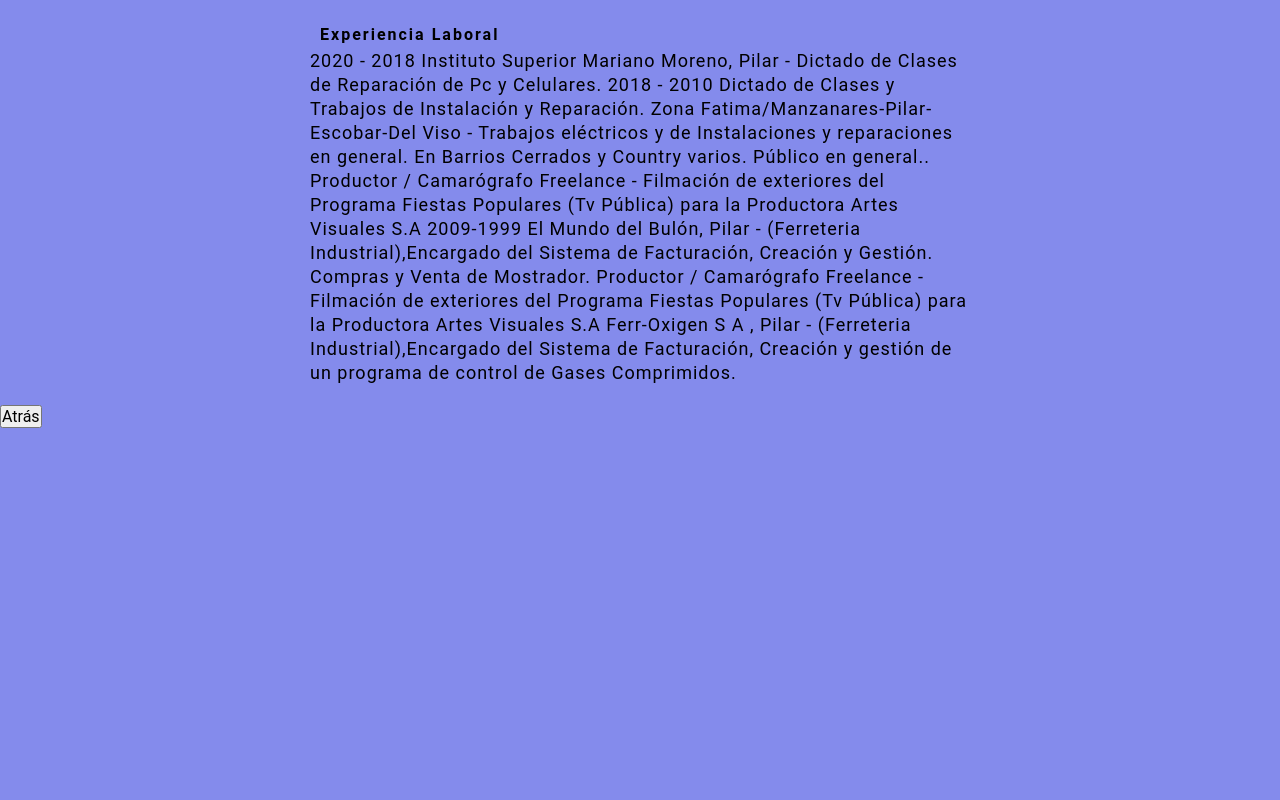
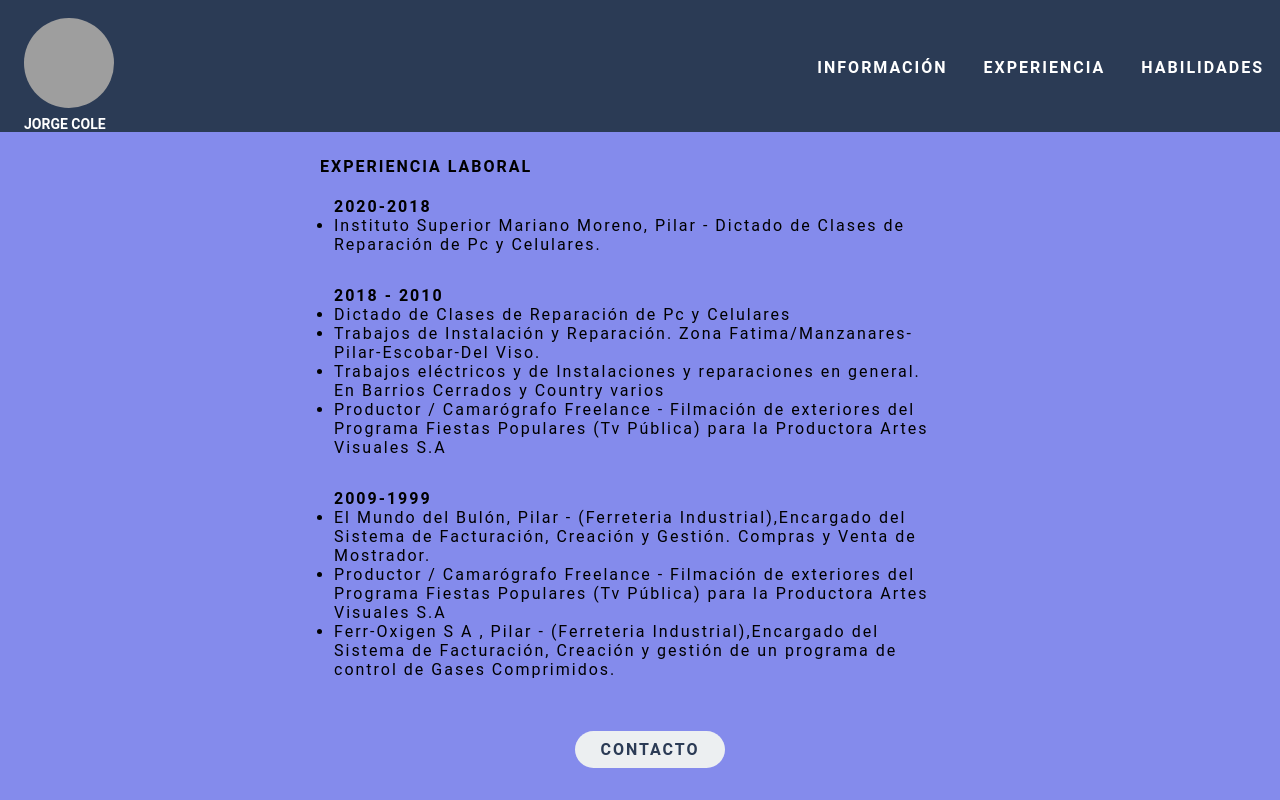
Before and after one commit to profe1968/profe1968.github.io, a plain HTML site: page experiencia.html in a window 1280 px wide. Drawn offline with Linux system fonts and the light colour scheme; grey boxes are pictures that could not be loaded.

Commit message:
Update experiencia.html

```diff
--- a/experiencia.html
+++ b/experiencia.html
@@ -6,31 +6,42 @@
     <meta http-equiv="X-UA-Compatible" content="ie=edge">
     <title>Experiencia</title>
     <link rel="stylesheet" href="styles.css">
-
 </head>
 <body>
+    <header class="header">
+        <div class="logo">
+            <div class="foto">
+            </div>
+            <h2>JORGE COLE</h2>
+        </div>
 
-<header class="enlace">
-    <h3 class="h3">Experiencia Laboral</h3>
-<main>
-    <p>     2020 - 2018
-            Instituto Superior Mariano Moreno, Pilar - Dictado de Clases de Reparación de Pc y Celulares.
-            2018 - 2010
-            Dictado de Clases y Trabajos de Instalación y Reparación. Zona Fatima/Manzanares-Pilar-Escobar-Del Viso - Trabajos eléctricos y  de Instalaciones y reparaciones en general.
-            En Barrios Cerrados y Country varios.
-            Público en general..
-            Productor / Camarógrafo Freelance - Filmación de exteriores del Programa Fiestas Populares (Tv Pública) para la Productora Artes Visuales S.A
-            2009-1999
-            El Mundo del Bulón, Pilar - (Ferreteria Industrial),Encargado del Sistema de Facturación, Creación y Gestión. Compras y Venta de Mostrador.
-
-            Productor / Camarógrafo Freelance - Filmación de exteriores del Programa Fiestas Populares (Tv Pública) para la Productora Artes Visuales S.A
-
-            Ferr-Oxigen S A , Pilar - (Ferreteria Industrial),Encargado del Sistema de Facturación, Creación y gestión de un programa de control de Gases Comprimidos.
-
-    </p>
-</header>
-</main>
-    <a class="btn" href="index.html"><button>Atrás</button></a>
-
+        <nav>
+            <ul class="nav-links">
+                <li><a href="informacion.html">INFORMACIÓN</a></li>
+                <li><a href="experiencia.html">EXPERIENCIA</a></li>
+                <li><a href="habilidades.html">HABILIDADES</a></li>
+           </ul>
+        </nav>
+    </header>
+    <main  class="enlace">
+        <h3>EXPERIENCIA LABORAL</h3>
+        <ul><strong>2020-2018</strong>
+            <li>Instituto Superior Mariano Moreno, Pilar - Dictado de Clases de Reparación de Pc y Celulares.</li>
+        </ul>
+        <ul><strong>2018 - 2010</strong>
+            <li> Dictado de Clases de Reparación de Pc y Celulares</li>
+            <li>Trabajos de Instalación y Reparación. Zona Fatima/Manzanares-Pilar-Escobar-Del Viso. </li>
+            <li> Trabajos eléctricos y  de Instalaciones y reparaciones en general. En Barrios Cerrados y Country varios</li>
+            <li>Productor / Camarógrafo Freelance - Filmación de exteriores del Programa Fiestas Populares (Tv Pública) para la Productora Artes Visuales S.A</li>
+        </ul>
+        <ul><strong>2009-1999</strong>
+            <li>El Mundo del Bulón, Pilar - (Ferreteria Industrial),Encargado del Sistema de Facturación, Creación y Gestión. Compras y Venta de Mostrador.</li>
+            <li>Productor / Camarógrafo Freelance - Filmación de exteriores del Programa Fiestas Populares (Tv Pública) para la Productora Artes Visuales S.A</li>
+            <li>Ferr-Oxigen S A , Pilar - (Ferreteria Industrial),Encargado del Sistema de Facturación, Creación y gestión de un programa de control de Gases Comprimidos.</li>
+        </ul>
+    </main>
+    <footer>
+        <a class="btn" href="contacto.html"><button>CONTACTO</button></a>
+    </footer>
 </body>
 </html>
```
